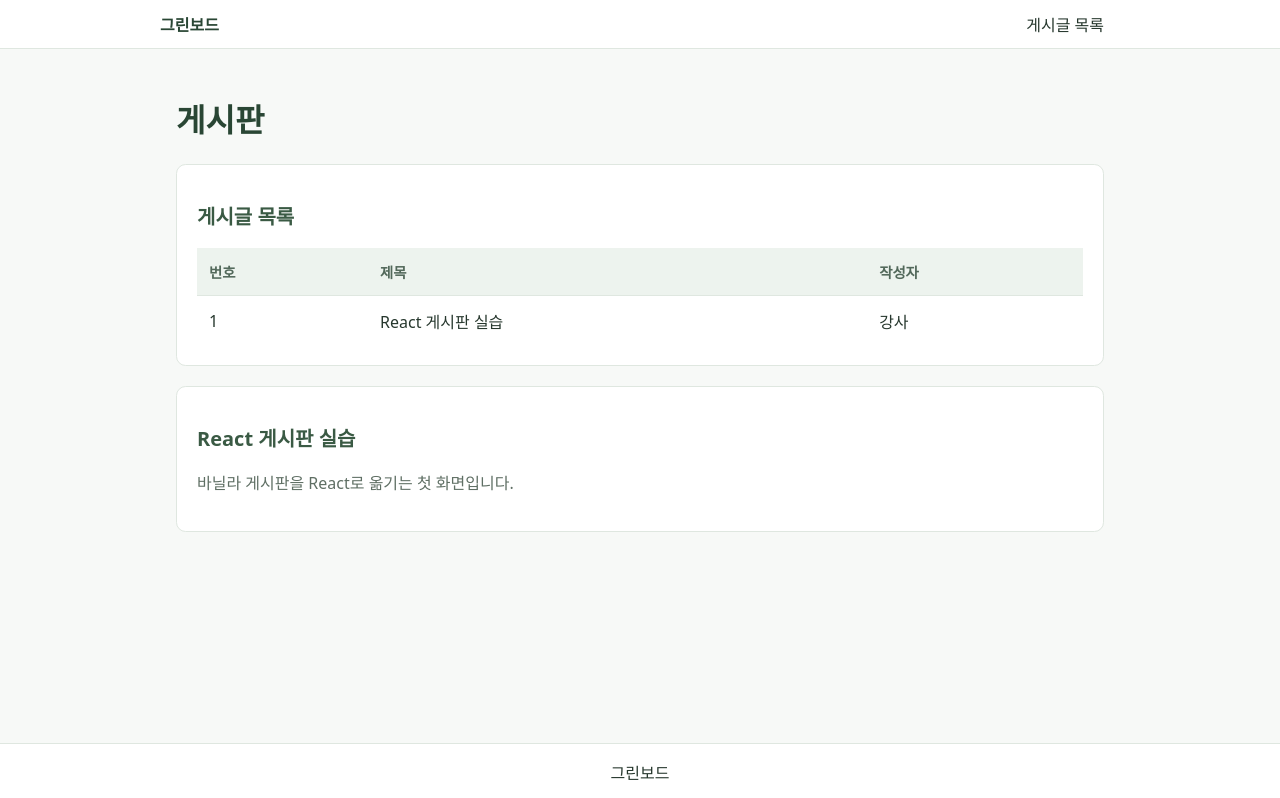
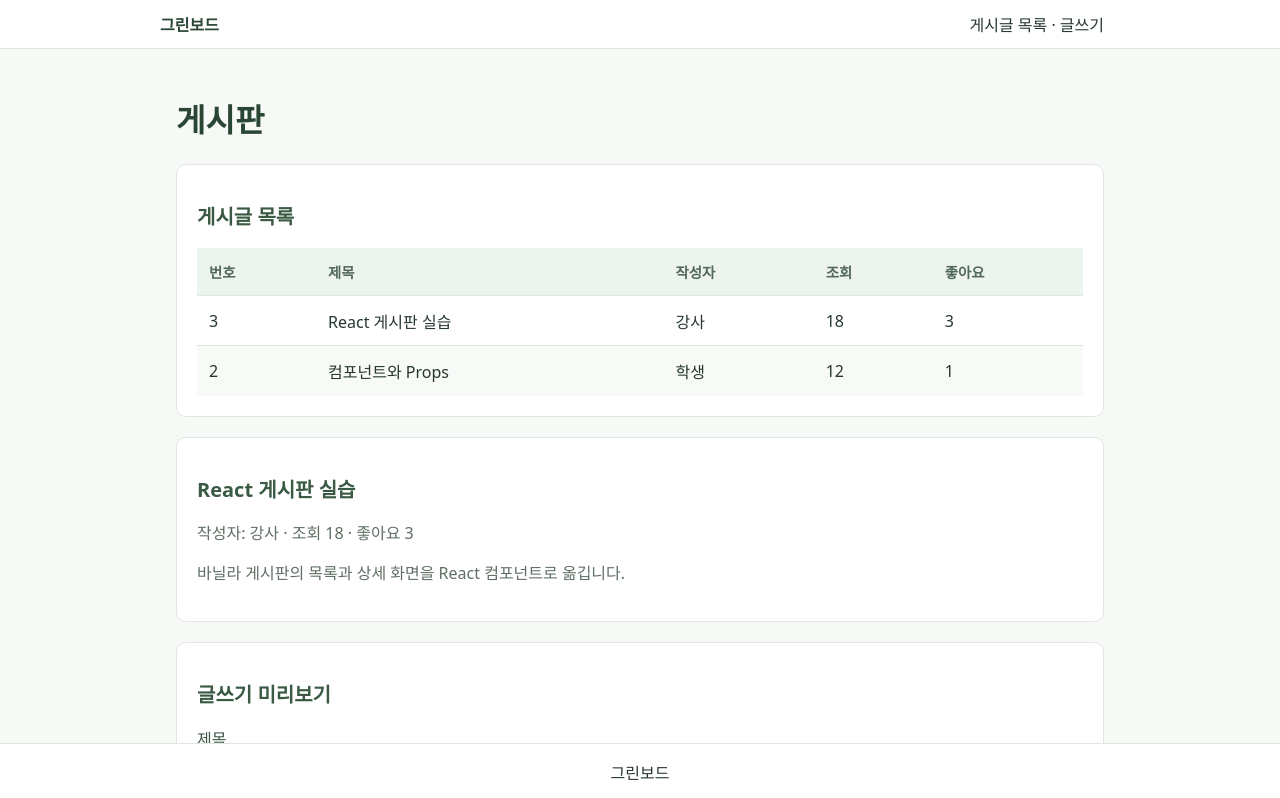
Before and after one commit to Galgay/react-board-exampels, a React (Vite) app: page / in a window 1280 px wide. Shown: the top 798 px of the page. Built offline with nearby package versions, Linux system fonts and the light colour scheme.

Commit message:
ch05-1 #1 헤더·목록·상세·작성 폼 컴포넌트 분리하기
샘플 게시글 배열을 App에서 각 컴포넌트로 전달. 목록 행을 PostItem으로 분리.

```diff
--- a/src/App.jsx
+++ b/src/App.jsx
@@ -1,38 +1,18 @@
-const examplePost = {
-  id: 1,
-  title: "React 게시판 실습",
-  author: "강사",
-  content: "바닐라 게시판을 React로 옮기는 첫 화면입니다.",
-};
+import BoardHeader from "./components/BoardHeader.jsx";
+import PostDetail from "./components/PostDetail.jsx";
+import PostForm from "./components/PostForm.jsx";
+import PostList from "./components/PostList.jsx";
+import { samplePosts } from "./samplePosts.js";
 
 export default function App() {
   return (
     <>
-      <header>
-        <div className="header-inner">
-          <strong className="logo">그린보드</strong>
-          <nav aria-label="주요 메뉴">게시글 목록</nav>
-        </div>
-      </header>
+      <BoardHeader />
       <main>
         <h1>게시판</h1>
-        <section>
-          <h2>게시글 목록</h2>
-          <div className="table-scroll">
-            <table>
-              <thead>
-                <tr><th scope="col">번호</th><th scope="col">제목</th><th scope="col">작성자</th></tr>
-              </thead>
-              <tbody>
-                <tr><td>{examplePost.id}</td><td>{examplePost.title}</td><td>{examplePost.author}</td></tr>
-              </tbody>
-            </table>
-          </div>
-        </section>
-        <article>
-          <h2>{examplePost.title}</h2>
-          <p>{examplePost.content}</p>
-        </article>
+        <PostList posts={samplePosts} />
+        <PostDetail post={samplePosts[0]} />
+        <PostForm />
       </main>
       <footer>그린보드</footer>
     </>
--- /dev/null
+++ b/src/components/BoardHeader.jsx
@@ -0,0 +1,10 @@
+export default function BoardHeader() {
+  return (
+    <header>
+      <div className="header-inner">
+        <strong className="logo">그린보드</strong>
+        <nav aria-label="주요 메뉴">게시글 목록 · 글쓰기</nav>
+      </div>
+    </header>
+  );
+}
--- /dev/null
+++ b/src/components/PostDetail.jsx
@@ -0,0 +1,9 @@
+export default function PostDetail({ post }) {
+  return (
+    <article>
+      <h2>{post.title}</h2>
+      <p>작성자: {post.author} · 조회 {post.hits} · 좋아요 {post.likeCount}</p>
+      <p>{post.content}</p>
+    </article>
+  );
+}
--- /dev/null
+++ b/src/components/PostForm.jsx
@@ -0,0 +1,10 @@
+export default function PostForm() {
+  return (
+    <form>
+      <h2>글쓰기 미리보기</h2>
+      <div><label htmlFor="title">제목</label><input id="title" name="title" /></div>
+      <div><label htmlFor="content">본문</label><textarea id="content" name="content" rows="5" /></div>
+      <button type="button" disabled>등록은 State 학습 뒤 연결</button>
+    </form>
+  );
+}
--- /dev/null
+++ b/src/components/PostItem.jsx
@@ -0,0 +1,11 @@
+export default function PostItem({ post }) {
+  return (
+    <tr>
+      <td>{post.id}</td>
+      <td>{post.title}</td>
+      <td>{post.author}</td>
+      <td>{post.hits}</td>
+      <td>{post.likeCount}</td>
+    </tr>
+  );
+}
--- /dev/null
+++ b/src/components/PostList.jsx
@@ -0,0 +1,25 @@
+import PostItem from "./PostItem.jsx";
+
+export default function PostList({ posts }) {
+  return (
+    <section>
+      <h2>게시글 목록</h2>
+      <div className="table-scroll">
+        <table>
+          <thead>
+            <tr>
+              <th scope="col">번호</th>
+              <th scope="col">제목</th>
+              <th scope="col">작성자</th>
+              <th scope="col">조회</th>
+              <th scope="col">좋아요</th>
+            </tr>
+          </thead>
+          <tbody>
+            {posts.map((post) => <PostItem key={post.id} post={post} />)}
+          </tbody>
+        </table>
+      </div>
+    </section>
+  );
+}
--- /dev/null
+++ b/src/samplePosts.js
@@ -0,0 +1,20 @@
+export const samplePosts = [
+  {
+    id: 3,
+    title: "React 게시판 실습",
+    author: "강사",
+    content: "바닐라 게시판의 목록과 상세 화면을 React 컴포넌트로 옮깁니다.",
+    hits: 18,
+    likeCount: 3,
+    createdDatetime: "2026-10-02T09:00:00",
+  },
+  {
+    id: 2,
+    title: "컴포넌트와 Props",
+    author: "학생",
+    content: "부모 컴포넌트에서 자식 컴포넌트로 게시글을 전달합니다.",
+    hits: 12,
+    likeCount: 1,
+    createdDatetime: "2026-10-01T09:00:00",
+  },
+];
```
Also changed, not shown: 1 other file (tests, documents, lock files or other folders).
